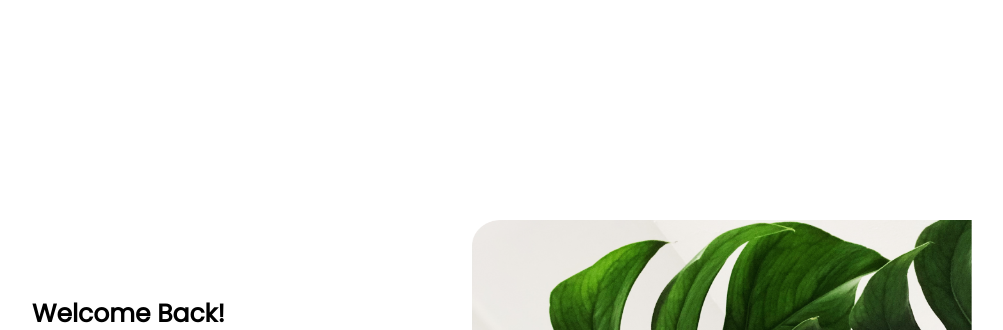
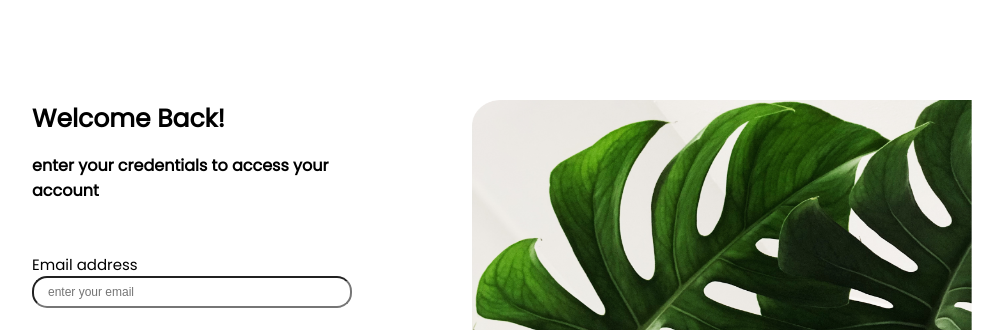
Before and after one commit to geraldrolland/LEARNING_HTML, a plain HTML site: page loginpage.html in a window 1280 px wide. Shown: the top 330 px of the page, without its empty margins (168-1171 px from the left). Drawn offline with Linux system fonts and the light colour scheme.

Commit message:
createaccount

```diff
--- a/loginpage.html
+++ b/loginpage.html
@@ -17,7 +17,7 @@
         justify-content: center;
         align-items: center;
         background-color: #ffff;
-        height: 130%;
+        height: 100%;
     }
 
     .container{
@@ -30,9 +30,10 @@
 
     .login-container{
         width: 320px;
-        height: 350px;
+        height: 200px;
         margin-left: 60px;
-        margin-top: -100px;
+        margin-top: -400px;
+
     }
 
     .title{
@@ -41,14 +42,11 @@
     }
 
       .other-title{
-<<<<<<< HEAD
-        font-family: "poppins";
-=======
         font-family: "Poppins";
->>>>>>> d5bf9b50d9d915d88fe358b156d92cbdf5d96d2f
         font-size: 16px;
         margin-top: 15px;
       }
+
       .inputlabel{
         font-family: "poppins";
         font-size: 15px;
```
Also changed, not shown: createaccount.html (+6 -0 lines).
